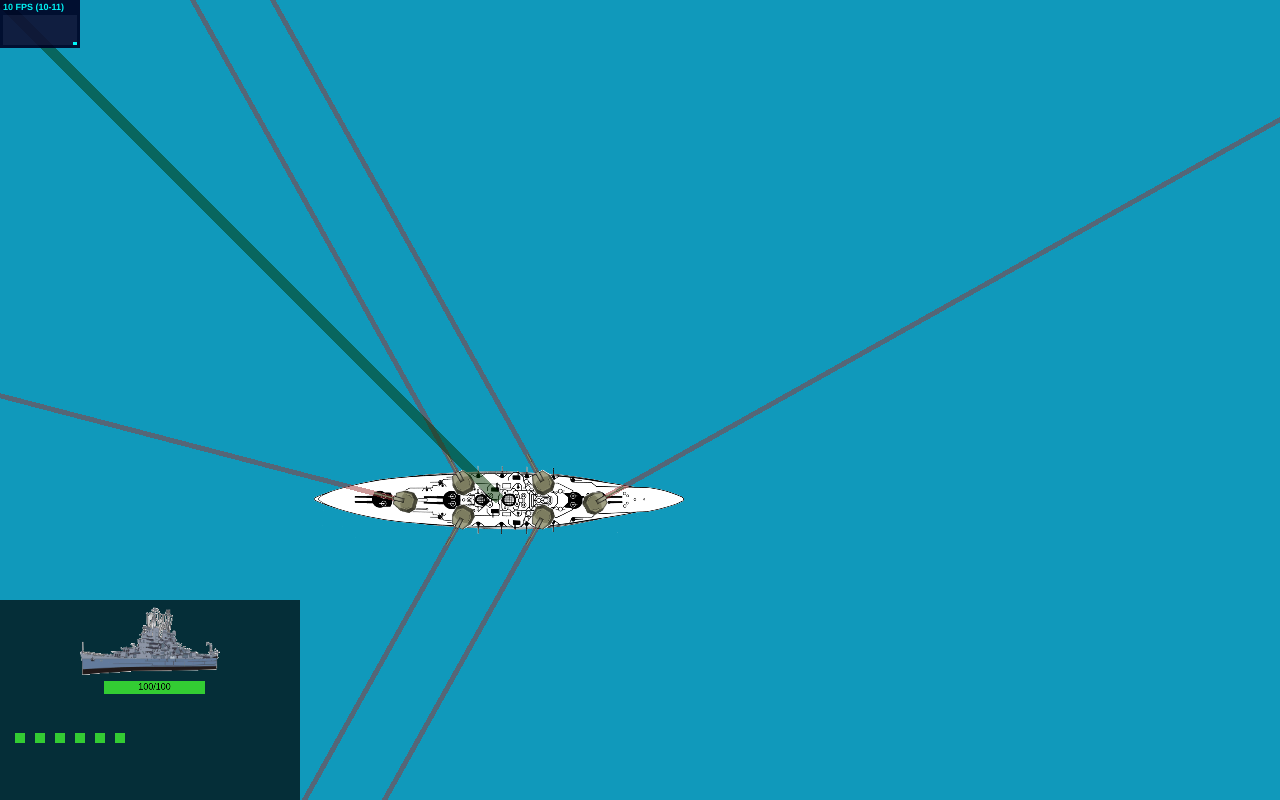
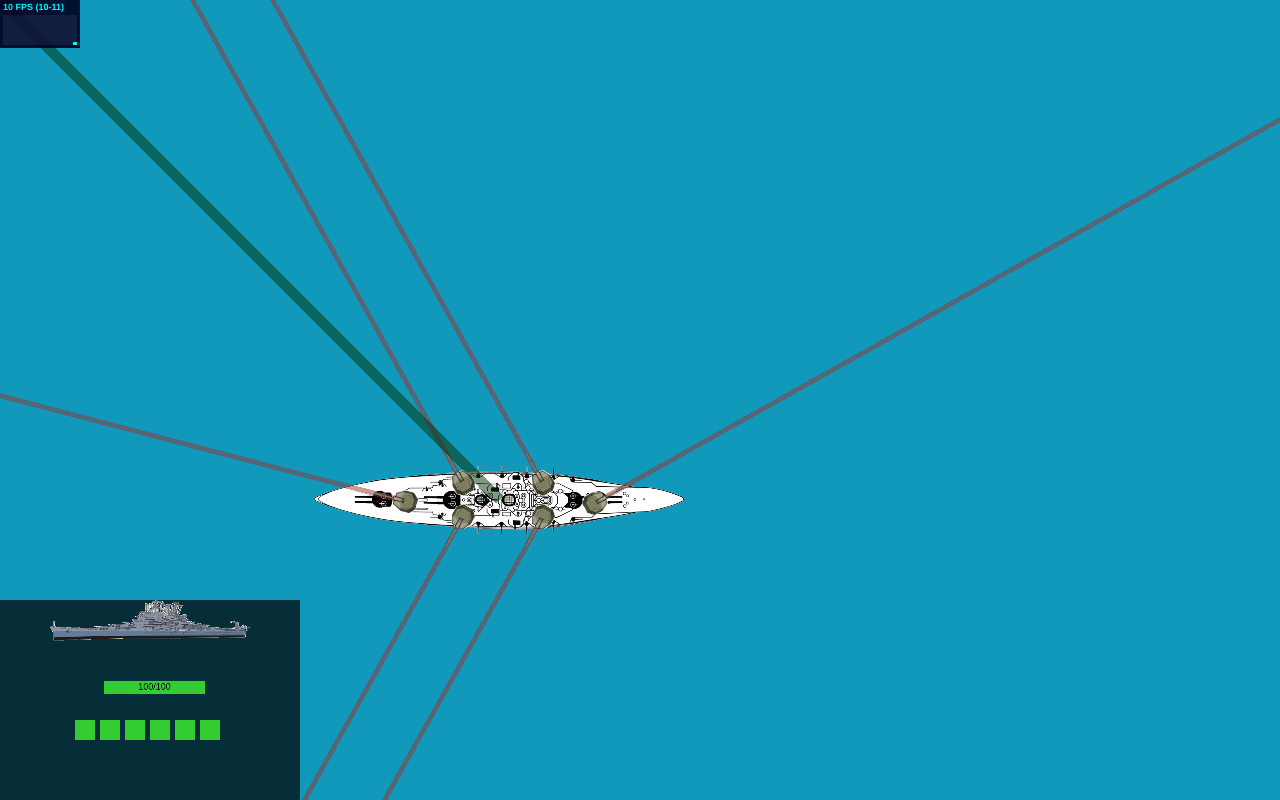
Before and after one commit to VladimirLiannoy/SeaThunder, a plain HTML site: page index.html in a window 1280 px wide. Drawn offline with Linux system fonts and the light colour scheme; animation ran at ten frames a second.

Commit message:
counter-strike

```diff
--- a/index.html
+++ b/index.html
@@ -41,7 +41,10 @@
 <script src="js/engine/basic/Cannon.js"></script>
 
 <script src="js/engine/Game.js"></script>
-<script src="js/engine/GUI.js"></script>
+<script src="js/engine/GUI/GUI.js"></script>
+<script src="js/engine/GUI/Menu.js"></script>
+<script src="js/engine/GUI/HealthIndicator.js"></script>
+<script src="js/engine/GUI/CannonIndicator.js"></script>
 <script src="js/engine/GameMap.js"></script>
 <script src="js/engine/Sounds.js"></script>
 <script src="js/engine/HeavyBattleShip.js"></script>
--- a/js/engine/GUI.js
+++ /dev/null
@@ -1,149 +0,0 @@
-function GUI(container, gameConfig) {
-    var me = this;
-
-    GUI.superclass.constructor.apply(me, {});
-
-    this.cannonIndicatorsArray = [];
-
-    this.width = 300;
-    this.height = 200;
-
-    this.rootContainer = new PIXI.Container();
-    this.rootContainer.position.y = gameConfig.height - this.height;
-
-    this.cannonsContainer = new PIXI.Container();
-    //this.cannonsContainer.anchor.set(0.5, 0.5);
-    this.cannonsContainer.position.x = 15;
-    this.cannonsContainer.position.y = this.height / 1.5;
-
-    this.healthContainer = new PIXI.Container();
-    this.healthContainer.position.x = 15;
-    this.healthContainer.position.y = this.height / 3;
-
-    this.backItem = new PIXI.Graphics();
-    this.backItem.beginFill('0x000000', 0.7);
-    this.backItem.drawRect(0, 0, this.width, this.height);
-
-
-    this.shipImg = new PIXI.Sprite.fromImage('images/ship_in_menu.gif');
-    this.shipImg.anchor.set(0.5, 0);
-    this.shipImg.position.set(this.width / 2, -10);
-    this.shipImg.scale.set(0.7);
-
-    this.rootContainer.addChild(this.backItem);
-    this.rootContainer.addChild(this.shipImg);
-    this.rootContainer.addChild(this.cannonsContainer);
-    this.rootContainer.addChild(this.healthContainer);
-
-    container.addChild(this.rootContainer);
-
-
-    this.initIndicators = function (ship) {
-
-        me.createCannonIndicators(ship.cannonItems);
-        me.createHealthIndicator(ship.health);
-
-        console.log(ship);
-    };
-
-    this.createCannonIndicators = function (cannonItems) {
-        var rect;
-
-        for (var i = 0; i < cannonItems.length; i++) {
-            rect = new PIXI.Graphics();
-            rect.position.x = i * 20;
-            rect.beginFill('0x33cc33');
-            rect.drawRect(0, 0, 10, 10);
-            me.cannonsContainer.addChild(rect);
-            me.cannonIndicatorsArray.push({
-                indicator: rect,
-                cannon: cannonItems[i]
-            });
-        }
-
-    };
-
-    this.createHealthIndicator = function (health) {
-        var healthBarRed = new PIXI.Graphics(),
-                healthBarGreen = new PIXI.Graphics(),
-                number = 100,
-                textIndicator = new PIXI.Text(number + '/100', {font: '9px Arial'}, 2),
-                backColor = '0xff0000',
-                frontColor = '0x33cc33',
-                strokeColor = '0x33cc33',
-                healthLength = 100;
-
-        healthBarRed.beginFill(backColor);
-        healthBarRed.drawRect(90, 15, 100, 12);
-        healthBarRed.endFill();
-
-        healthBarRed.lineStyle(1, strokeColor, 1);
-        healthBarRed.drawRect(90, 15, 100, 12);
-
-        healthBarGreen.beginFill(frontColor);
-        healthBarGreen.drawRect(90, 15, healthLength, 12);
-        healthBarGreen.endFill();
-
-
-
-        me.healthContainer.addChild(healthBarRed);
-        me.healthContainer.addChild(healthBarGreen);
-        me.healthContainer.addChild(textIndicator);
-
-        textIndicator.anchor.set(0.5, 0);
-        textIndicator.position.x = 140;
-        textIndicator.position.y = 15;
-
-        Observer.addListener('healthChanged', function (newHealth) {
-            healthLength = newHealth * 100 / health;
-
-            healthBarGreen.clear();
-            healthBarGreen.beginFill(frontColor);
-            healthBarGreen.drawRect(90, 15, healthLength, 12);
-            healthBarGreen.endFill();
-            number = parseInt(newHealth * 100 / health);
-            textIndicator.text = number + '/100';
-            console.log(healthLength);
-        });
-    };
-
-    this.onCannonFired = function (cannon) {
-        var indicatorItem;
-        for (var i = 0; i < me.cannonIndicatorsArray.length; i++) {
-            indicatorItem = me.cannonIndicatorsArray[i];
-
-            if (indicatorItem.cannon == cannon) {
-                indicatorItem.indicator.beginFill('0xff0000');
-                indicatorItem.indicator.drawRect(0, 0, 10, 10);
-            }
-        }
-    };
-
-    this.onCannonRecharged = function (cannon) {
-        var indicatorItem;
-        for (var i = 0; i < me.cannonIndicatorsArray.length; i++) {
-            indicatorItem = me.cannonIndicatorsArray[i];
-
-            if (indicatorItem.cannon == cannon) {
-                indicatorItem.indicator.beginFill('0x33cc33');
-                indicatorItem.indicator.drawRect(0, 0, 10, 10);
-            }
-        }
-
-
-    };
-
-    Observer.addListener('playerShipCreated', me.initIndicators);
-    Observer.addListener('cannonFired', me.onCannonFired);
-    Observer.addListener('cannonRechargeFinished', me.onCannonRecharged);
-
-    this.update = function(){
-
-        GUI.superclass.update.apply(me);
-
-
-    };
-
-}
-
-extend(GUI, VisualEntity);
--- /dev/null
+++ b/js/engine/GUI/CannonIndicator.js
@@ -0,0 +1,78 @@
+function CannonIndicator(params) {
+    var me = this;
+    CannonIndicator.superclass.constructor.apply(me, params);
+
+    this.backItem = null;
+
+    this.counter = null;
+
+    this.time = 0;
+    this.rootContainer = null;
+    this.counterContainer = null;
+
+    this.cannonIndicatorsArray = [];
+    this.width = 20;
+    this.height = 20;
+
+    this.intervalId = null;
+
+    this.myCannon = null;
+
+    this.init = function (container, cannon) {
+        me.rootContainer = new PIXI.Container();
+        container.addChild(me.rootContainer);
+
+        me.myCannon = cannon;
+
+        me.backItem = new PIXI.Graphics();
+        me.counter = new PIXI.Text('', {font: '12px Arial', fill: '0xff0000'});
+        me.counter.anchor.set(0.5);
+        me.counter.position.x = me.width / 2;
+        me.counter.position.y = me.height / 2;
+
+        me.backItem.beginFill('0x33cc33');
+        me.backItem.drawRect(0, 0, me.width, me.height);
+        me.rootContainer.addChild(me.backItem);
+        me.rootContainer.addChild(me.counter);
+
+    };
+
+    this.setPosition = function (x, y) {
+        me.rootContainer.position.x = x;
+        me.rootContainer.position.y = y;
+    };
+
+    this.onCannonFired = function (cannon) {
+
+        if (me.myCannon == cannon) {
+
+            me.backItem.beginFill('0xff0000');
+            me.backItem.drawRect(0, 0, me.width, me.height);
+
+            me.time = cannon.rechargeTime / 1000;
+            me.counter.text = me.time;
+
+            me.intervalId = setInterval(function () {
+                me.time--;
+                me.counter.text = me.time;
+            }, 1000);
+        }
+    };
+
+    this.onCannonRecharged = function (cannon) {
+
+        if (me.myCannon == cannon) {
+
+            me.backItem.beginFill('0x33cc33');
+            me.backItem.drawRect(0, 0, me.width, me.height);
+
+            clearInterval(me.intervalId);
+            me.counter.text = '';
+        }
+    };
+
+    this.update = function () {
+        CannonIndicator.superclass.update.apply(me, params);
+    };
+}
+extend(CannonIndicator, VisualEntity);
--- /dev/null
+++ b/js/engine/GUI/GUI.js
@@ -0,0 +1,105 @@
+function GUI() {
+    var me = this;
+
+    GUI.superclass.constructor.apply(me, {});
+
+    this.width = 300;
+    this.height = 200;
+
+    this.rootContainer = null;
+    this.shipImg = null;
+
+    this.layout = {
+        ship: {
+            x: 0,
+            y: 0,
+            width: me.width,
+            height: me.height / 3
+        }
+
+    };
+
+    this.init = function (container, gameConfig) {
+        me.rootContainer = new PIXI.Container();
+        me.rootContainer.position.y = gameConfig.height - this.height;
+        me.initMenu();
+
+        me.shipImg = new PIXI.Sprite.fromImage('images/ship_in_menu.gif');
+        me.shipImg.anchor.set(0.5, 0);
+        me.shipImg.position.set(this.width / 2, -10);
+        //me.shipImg.scale.set(0.7);
+        me.shipImg.height = me.layout.ship.height;
+
+
+        me.rootContainer.addChild(me.shipImg);
+
+        container.addChild(me.rootContainer);
+
+    };
+
+
+    this.initAllIndicators = function (ship) {
+
+
+        me.createCannonIndicators(ship.cannonItems);
+        me.createHealthIndicator(ship.health);
+        //console.log(ship);
+    };
+
+    this.initMenu = function () {
+        var menu = new Menu(me.width, me.height);
+        menu.init(me.rootContainer);
+
+    };
+
+    this.createCannonIndicators = function (cannonItems) {
+        var cannonIndicator,
+                cannonIndicatorsArray = [];
+
+        for (var i = 0; i < cannonItems.length; i++) {
+
+            cannonIndicator = new CannonIndicator();
+            cannonIndicator.init(me.rootContainer, cannonItems[i]);
+            cannonIndicator.setPosition(75 + i * 25, 120);
+            cannonIndicatorsArray.push(cannonIndicator);
+
+        }
+
+        Observer.addListener('cannonFired', function (cannon) {
+            for (var i = 0; i < cannonIndicatorsArray.length; i++) {
+
+                cannonIndicatorsArray[i].onCannonFired(cannon);
+            }
+        });
+
+        Observer.addListener('cannonRechargeFinished', function (cannon) {
+            for (var i = 0; i < cannonIndicatorsArray.length; i++) {
+
+                cannonIndicatorsArray[i].onCannonRecharged(cannon);
+            }
+
+            //cannonIndicator.onCannonRecharged(cannon);
+        });
+
+        //Observer.addListener('cannonRechargeFinished', me.onCannonRecharged);
+    };
+
+    this.createHealthIndicator = function (health) {
+        var healthIndicator = new HealthIndicator();
+
+        healthIndicator.init(me.rootContainer, health);
+        healthIndicator.setPosition(15, me.height / 3);
+
+        Observer.addListener('healthChanged', function (newHealth) {
+            healthIndicator.onHealthChange(newHealth);
+        });
+    };
+
+    Observer.addListener('playerShipCreated', me.initAllIndicators);
+
+    this.update = function () {
+        GUI.superclass.update.apply(me);
+    };
+}
+
+extend(GUI, VisualEntity);
--- /dev/null
+++ b/js/engine/GUI/HealthIndicator.js
@@ -0,0 +1,83 @@
+function HealthIndicator(params) {
+    var me = this;
+    HealthIndicator.superclass.constructor.apply(me, params);
+
+    var number = 100,
+            backColor = '0xff0000',
+            frontColor = '0x33cc33',
+            strokeColor = '0x33cc33',
+            healthLength = 100;
+
+    this.rootContainer = null;
+    this.healthBarRed = null;
+    this.healthBarGreen = null;
+    this.textIndicator = null;
+    this.maxHealth = 0;
+
+
+    this.init = function (container, maxHealth) {
+
+        me.rootContainer = new PIXI.Container();
+        container.addChild(me.rootContainer);
+
+        me.maxHealth = maxHealth;
+
+        me.healthBarRed = new PIXI.Graphics();
+        me.healthBarGreen = new PIXI.Graphics();
+        me.textIndicator = new PIXI.Text(number + '/100', {font: '9px Arial'}, 2);
+
+
+        me.healthBarRed.beginFill(backColor);
+        me.healthBarRed.drawRect(90, 15, 100, 12);
+        me.healthBarRed.endFill();
+
+        me.healthBarRed.lineStyle(1, strokeColor, 1);
+        me.healthBarRed.drawRect(90, 15, 100, 12);
+
+        me.healthBarGreen.beginFill(frontColor);
+        me.healthBarGreen.drawRect(90, 15, healthLength, 12);
+        me.healthBarGreen.endFill();
+
+
+
+        me.rootContainer.addChild(me.healthBarRed);
+        me.rootContainer.addChild(me.healthBarGreen);
+        me.rootContainer.addChild(me.textIndicator);
+
+        me.textIndicator.anchor.set(0.5, 0);
+        me.textIndicator.position.x = 140;
+        me.textIndicator.position.y = 15;
+
+
+    };
+
+    this.setPosition = function (x, y) {
+        me.rootContainer.position.x = x;
+        me.rootContainer.position.y = y;
+    };
+
+    this.onHealthChange = function (newHealth) {
+
+        healthLength = newHealth * 100 / me.maxHealth;
+
+        me.healthBarGreen.clear();
+        me.healthBarGreen.beginFill(frontColor);
+        me.healthBarGreen.drawRect(90, 15, healthLength, 12);
+        me.healthBarGreen.endFill();
+        number = parseInt(newHealth * 100 / me.maxHealth);
+        me.textIndicator.text = number + '/100';
+        console.log(healthLength);
+    };
+
+
+    this.update = function () {
+        HealthIndicator.superclass.update.apply(me, params);
+    };
+
+
+}
+
+
+
+
+extend(HealthIndicator, VisualEntity);
--- /dev/null
+++ b/js/engine/GUI/Menu.js
@@ -0,0 +1,24 @@
+function Menu(width, height) {
+    var me = this;
+    Menu.superclass.constructor.apply(me);
+
+    this.rootContainer = null;
+    this.backItem = null;
+
+    this.init = function (container, cannonItems) {
+        me.rootContainer = new PIXI.Container();
+        container.addChild(me.rootContainer);
+
+        me.backItem = new PIXI.Graphics();
+        me.backItem.beginFill('0x000000', 0.7);
+        me.backItem.drawRect(0, 0, width, height);
+
+        me.rootContainer.addChild(me.backItem);
+    };
+
+
+    this.update = function () {
+        Menu.superclass.update.apply(me);
+    };
+}
+extend(Menu, VisualEntity);
--- a/js/engine/engine.js
+++ b/js/engine/engine.js
@@ -34,17 +34,15 @@ document.body.appendChild(stats.domElement);
 // create the root of the scene graph
 var mainContainer = new PIXI.Container();
 
-
-
 var game = new Game();
 
 
 
-var map = new GameMap(mainContainer);
+var map = new GameMap();
 map.init(mainContainer);
 
-var gameGUI = new GUI(mainContainer, GAME_CONFIG);
-
+var gameGUI = new GUI();
+gameGUI.init(mainContainer, GAME_CONFIG);
 
 var ship = new UserControlShip(CONFIG.battleshipConfig);
 ship.init(map.getShipsContainer());
```
